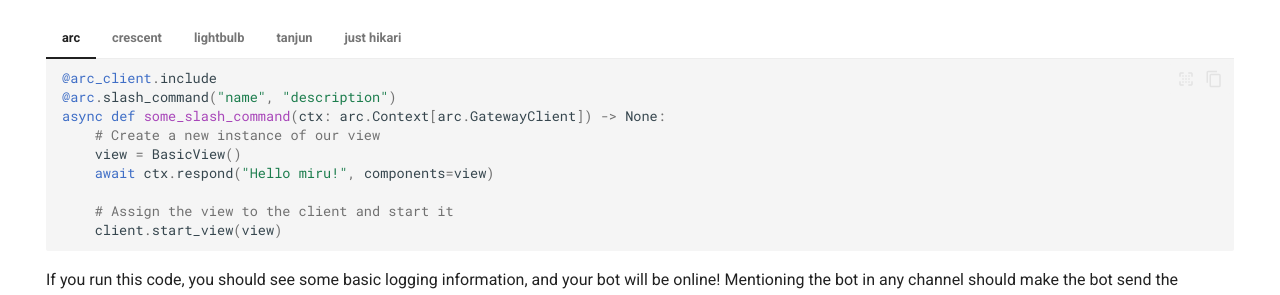
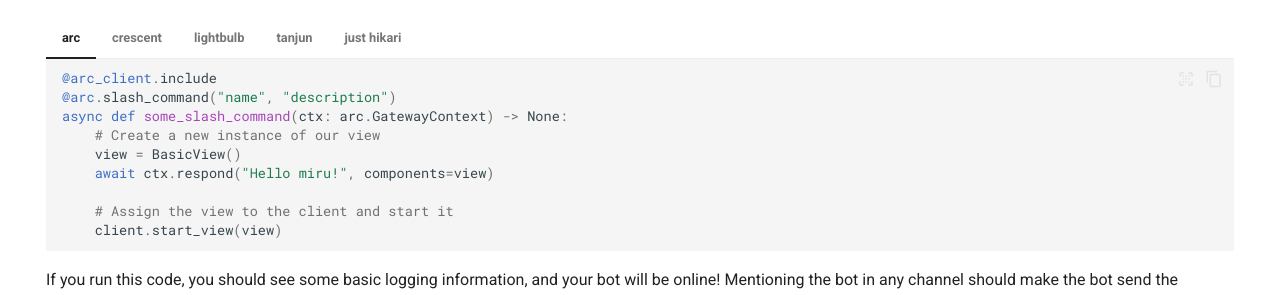
Before and after one commit to hypergonial/hikari-miru, an MkDocs documentation site: the page built from docs/getting_started.md, in a window 1280 px wide and 900 px high, scrolled down 1251 px. Shown: the part 153-448 px from the top of the window. Built offline with MkDocs 1.6.1 and Material for MkDocs 9.7.7, drawn with Linux system fonts in a browser that asks for light colours; plug-ins that fetch from the network failed and are left out; comment, search, counter and statistics services are not loaded; some of the changed text lies outside the part shown.

Commit message:
Update arc in examples

````diff
--- a/docs/getting_started.md
+++ b/docs/getting_started.md
@@ -91,7 +91,7 @@ Next up, we need to send our view. `miru` has support for all popular command ha
     ```py
     @arc_client.include
     @arc.slash_command("name", "description")
-    async def some_slash_command(ctx: arc.Context[arc.GatewayClient]) -> None:
+    async def some_slash_command(ctx: arc.GatewayContext) -> None:
         # Create a new instance of our view
         view = BasicView()
         await ctx.respond("Hello miru!", components=view)
@@ -239,7 +239,7 @@ Then we can adjust our sending logic from the previous example like so:
     ```py
     @arc_client.include
     @arc.slash_command("name", "description")
-    async def some_slash_command(ctx: arc.Context[arc.GatewayClient]) -> None:
+    async def some_slash_command(ctx: arc.GatewayContext) -> None:
         view = PineappleView()  # Create a new view
         view.add_item(YesButton())  # Add our custom buttons to it
         # Pass arguments to NoButton
````
Also changed, not shown: docs/guides/menus.md (+1 -1 lines), docs/guides/modals.md (+1 -1 lines), docs/guides/navigators.md (+1 -1 lines).
